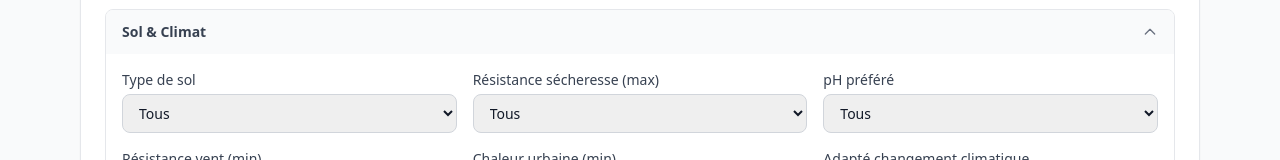
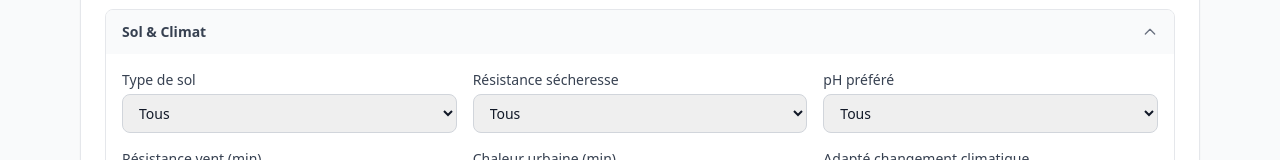
Before and after one commit to gaelg/arbodex, a Next.js app: page / in a window 1280 px wide. Shown: the part 432-592 px from the top of the page. Built offline with nearby package versions, Linux system fonts and the light colour scheme.

Commit message:
Fix UI: Résistance sécheresse sans (max), préparation facettes

```diff
--- a/src/components/FilterForm.tsx
+++ b/src/components/FilterForm.tsx
@@ -21,9 +21,9 @@ const CHAMPS: ChampSelect[] = [
 
   // Sol & Climat
   { cle: "type_sol", étiquette: "Type de sol", section: "Sol & Climat" },
-  {
+    {
     cle: "résistance_secheresse",
-    étiquette: "Résistance sécheresse (max)",
+    étiquette: "Résistance sécheresse",
     section: "Sol & Climat",
   },
   { cle: "pH", étiquette: "pH préféré", section: "Sol & Climat" },
--- a/src/components/TreeList.tsx
+++ b/src/components/TreeList.tsx
@@ -40,7 +40,11 @@ function EmojiBadge({
 }) {
   const emoji = map[valeur] || "✅";
   const couleur = couleurs?.[valeur] || "text-green-600";
-  return <span className={`text-sm ${couleur}`} title={title}>{emoji}</span>;
+  return (
+    <span className={`text-sm ${couleur}`} title={title}>
+      {emoji}
+    </span>
+  );
 }
 
 function Badge({ texte, couleur }: { texte: string; couleur?: string }) {
@@ -123,7 +127,10 @@ export default function ListeArbres({ arbres }: Props) {
                 <EmojiBadge
                   valeur={arbre.type}
                   map={{ arbre: "🌳", arbuste: "🌿" }}
-                  couleurs={{ arbre: "text-green-700", arbuste: "text-green-600" }}
+                  couleurs={{
+                    arbre: "text-green-700",
+                    arbuste: "text-green-600",
+                  }}
                   title="Type : arbre ou arbuste"
                 />
                 <EmojiBadge
```
